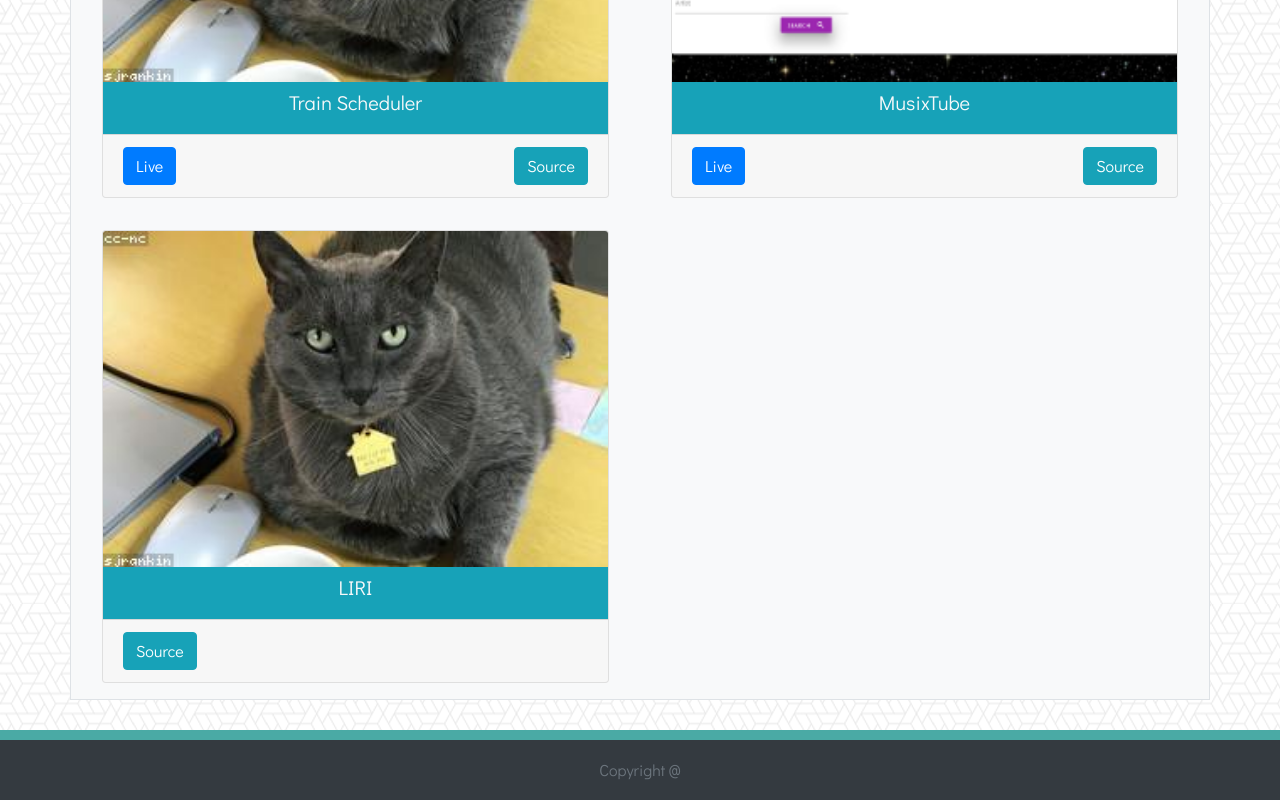
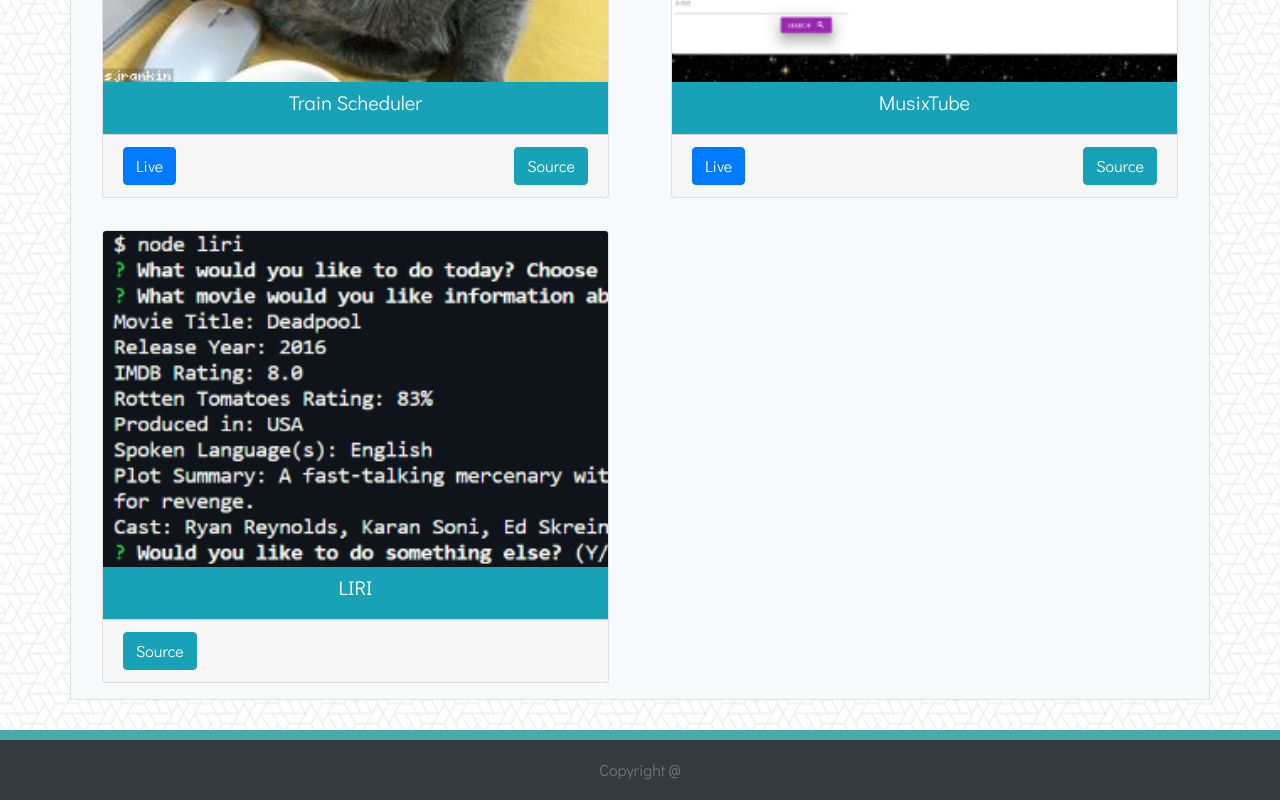
Before and after one commit to crussell84/crussell84.github.io, a plain HTML site: page index.html in a window 1280 px wide. Shown: the part 1796-2596 px from the top of the page. Drawn offline with nearby package versions, Linux system fonts and the light colour scheme.

Commit message:
update liri image

```diff
--- a/index.html
+++ b/index.html
@@ -141,7 +141,7 @@
     <div class="row">
       <div class="col-md-6 col-sm-12">
         <div class="card m-3">
-          <img class="card-img-top" src="./assets/images/Portfoilo05.jpg" alt="LIRI">
+          <img class="card-img-top" src="./assets/images/liri.png" alt="LIRI">
           <div class="card-body bg-info text-light p-2">
             <h5 class="card-title text-center">LIRI</h5>
           </div>
```
Also changed, not shown: assets/images/liri.png (added).
